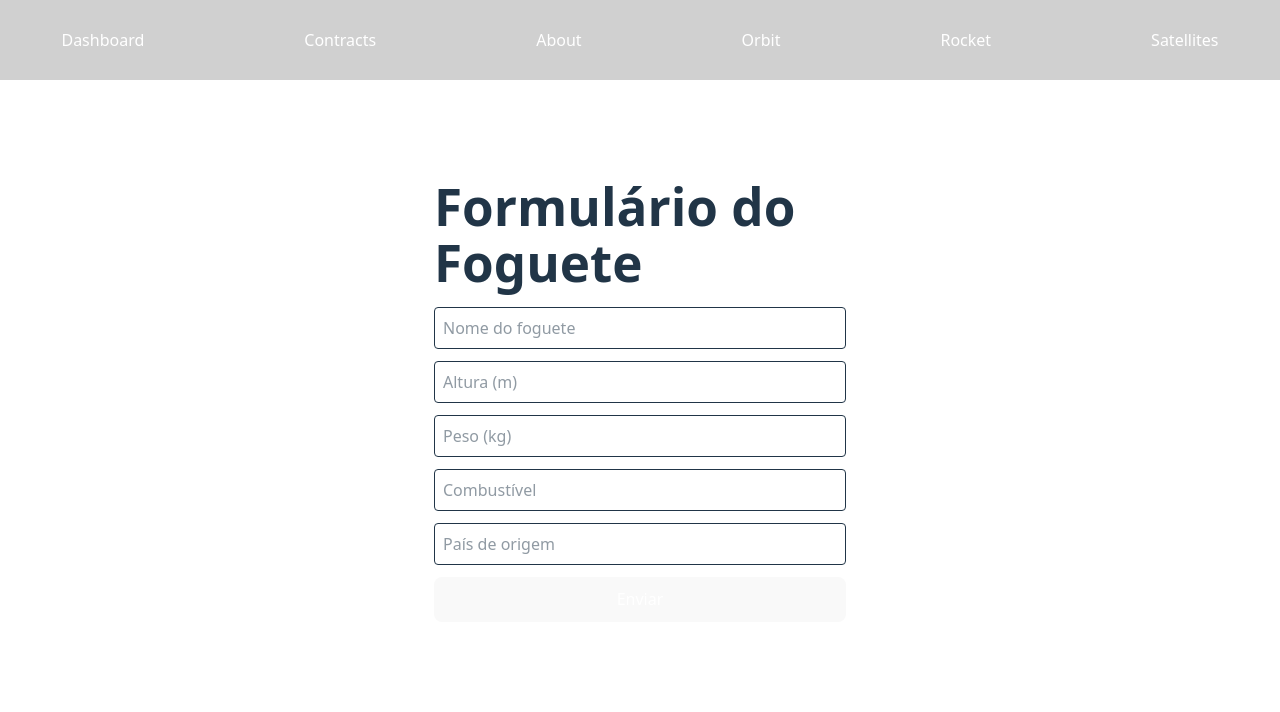
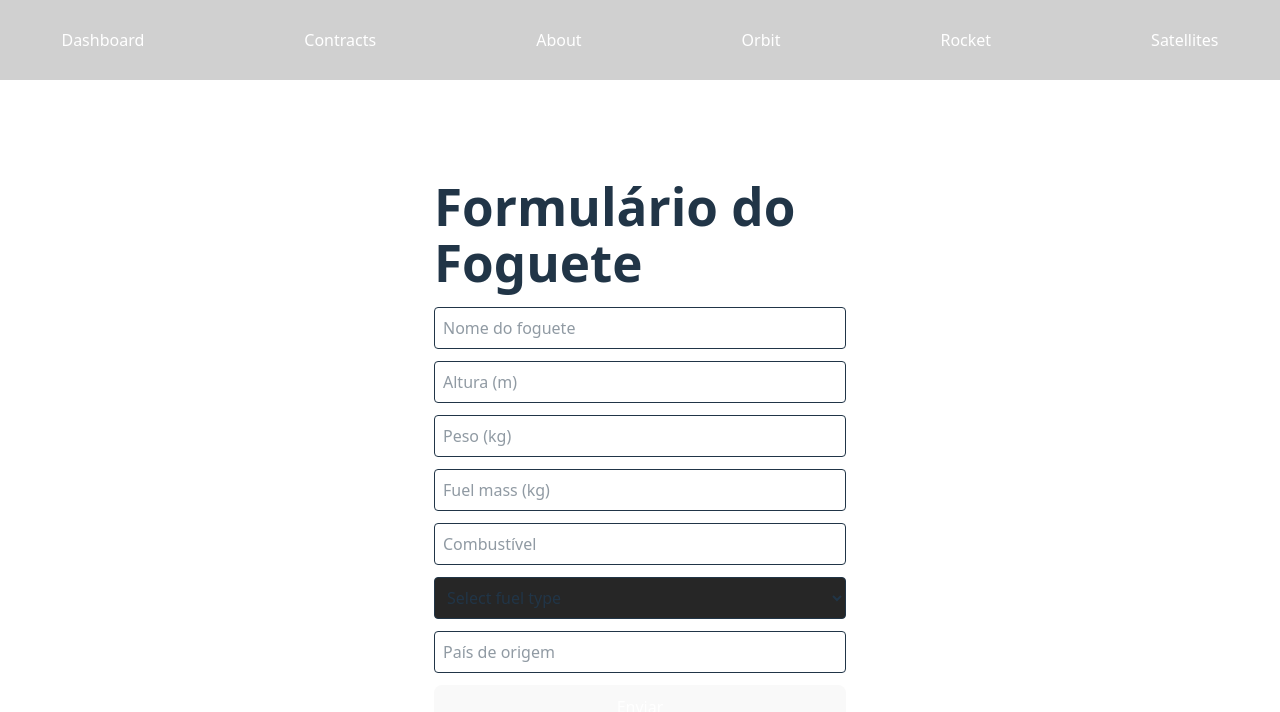
Before and after one commit to andrehmf23/Stellar-Entertainment, a React (Vite) app: page /rocket in a window 1280 px wide. Shown: the top 712 px of the page. Built offline with nearby package versions, Linux system fonts and the light colour scheme.

Commit message:
Add fuel inputs

```diff
--- a/src/index.css
+++ b/src/index.css
@@ -7,7 +7,7 @@
 
   color-scheme: light dark;
   color: rgba(255, 255, 255, 0.87);
-  background-color: #242424;
+  background-color: #27272a;
 
   font-synthesis: none;
   text-rendering: optimizeLegibility;
--- a/src/pages/Rocket.tsx
+++ b/src/pages/Rocket.tsx
@@ -13,7 +13,7 @@ const Rocket: React.FC = () => {
     country: ""
   });
 
-  const handleChange = (e: React.ChangeEvent<HTMLInputElement>) => {
+  const handleChange = (e: React.ChangeEvent<HTMLInputElement | HTMLSelectElement>) => {
     setForm({
       ...form,
       [e.target.name]: e.target.value
@@ -22,12 +22,18 @@ const Rocket: React.FC = () => {
 
   const handleSubmit = (e: React.FormEvent) => {
     e.preventDefault();
+    if (!form.name || !form.height || !form.weight || !form.fuel || !form.country) {
+      setError("Por favor, preencha todos os campos.");
+      return;
+    }
+
     addSatellite(form);
     setForm({ name: "", height: "", weight: "", fuel: "", country: "" });
   };
 
   return <>
-      <div className="flex flex-col border-2 bg-[#ffffff05] border-white p-4 rounded-md max-w-md mx-auto mt-20">
+    <div className="flex flex-col border-2 border-white p-4 rounded-md max-w-md mx-auto mt-20">
+      {error && <p className="text-red-500 font-semibold mt-2">{error}</p>}
       <h1 className="text-2xl font-bold mb-4">Formulário do Foguete</h1>
       <form onSubmit={handleSubmit} className="flex flex-col gap-3">
         <input
@@ -59,6 +65,15 @@ const Rocket: React.FC = () => {
         />
         <input
           type="text"
+          name="Fuel mass"
+          placeholder="Fuel mass (kg)"
+          value={form.fuel}
+          onChange={handleChange}
+          className="border p-2 rounded"
+          required
+        />
+        <input
+          type="text"
           name="fuel"
           placeholder="Combustível"
           value={form.fuel}
@@ -66,6 +81,18 @@ const Rocket: React.FC = () => {
           className="border p-2 rounded"
           required
         />
+        <select
+          name="type fuel"
+          value={form.fuel}
+          onChange={handleChange}
+          className="border p-2 rounded bg-neutral-800 "
+          required
+        >
+          <option value="">Select fuel type</option>
+          <option value="Kerosene">RP-1 + LOX (kerosene)</option>
+          <option value="Liquid hydrogen + LOX">Liquid hydrogen + LOX</option>
+          <option value="Solid">Solid (military rocket/jet)</option>
+        </select>
         <input
           type="text"
           name="country"
```
Lines whose indentation alone changed are shown as unchanged.
